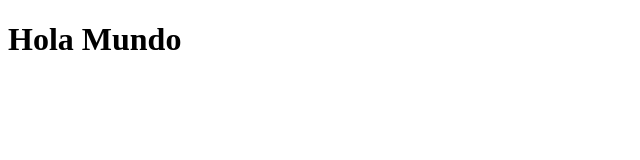
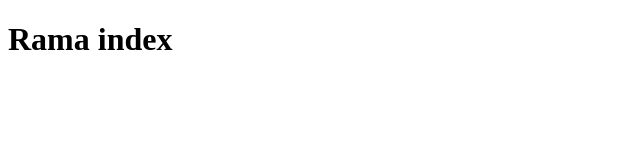
Before and after one commit to ramonaguirre/javascript_curso, a plain HTML site: page index.html in a window 1280 px wide. Shown: the full height of the page, 0-640 px from the left. Drawn offline with Linux system fonts and the light colour scheme.

Commit message:
Saludos desde la rama index

```diff
--- a/index.html
+++ b/index.html
@@ -7,7 +7,7 @@
 </head>
 <body>
     <h1>
-        Hola Mundo
+        Rama index
     </h1>
 </body>
 </html>
```
